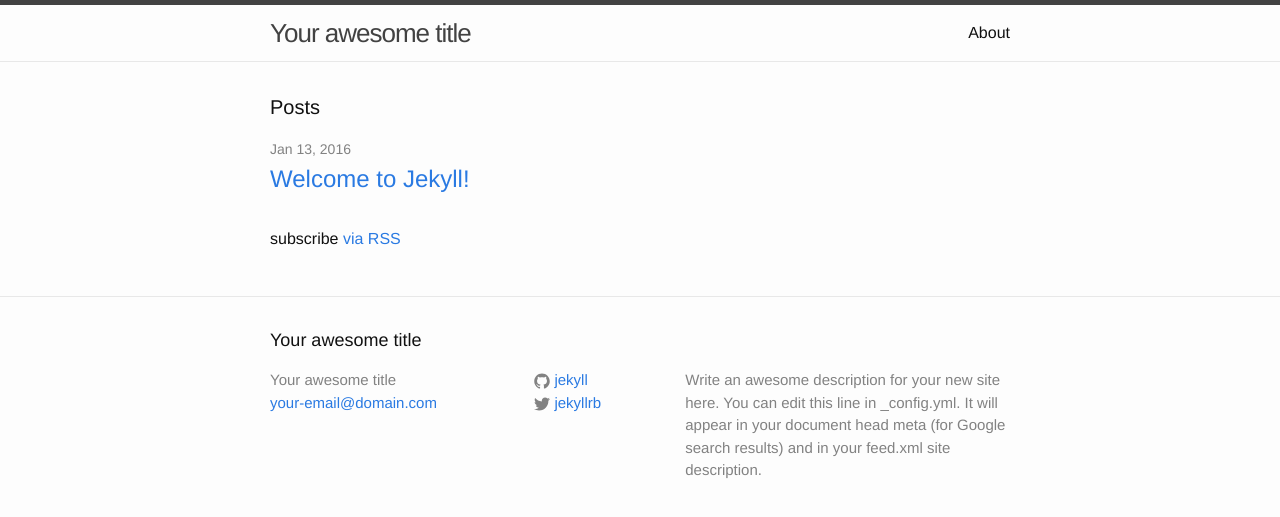
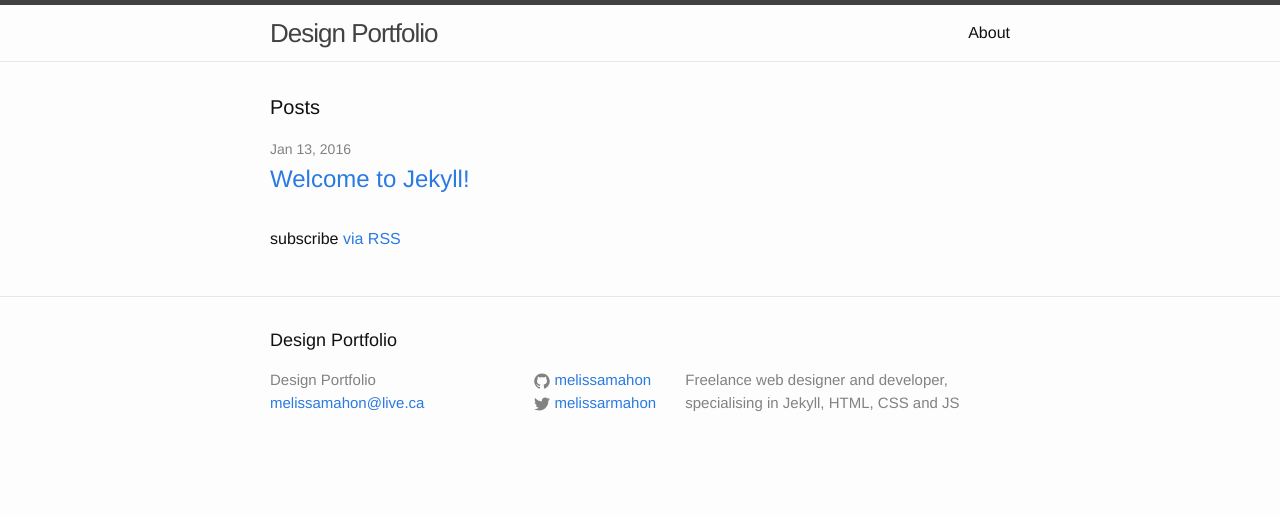
Before and after one commit to Melissa-Mahon/designer-portfolio, a Jekyll site: the page built from index.html, in a window 1280 px wide. Shown: the top 517 px of the page. Built offline with Jekyll 4.4.1, drawn with Linux system fonts in a browser that asks for light colours.

Commit message:
Customized config file

```diff
--- a/_config.yml
+++ b/_config.yml
@@ -6,16 +6,26 @@
 # 'jekyll serve'. If you change this file, please restart the server process.
 
 # Site settings
-title: Your awesome title
-email: your-email@domain.com
-description: > # this means to ignore newlines until "baseurl:"
-  Write an awesome description for your new site here. You can edit this
-  line in _config.yml. It will appear in your document head meta (for
-  Google search results) and in your feed.xml site description.
+title: Design Portfolio
+email: melissamahon@live.ca
+description: > # this means to ignore newlines until "baseurl;"
+  Freelance web designer and developer, specialising in Jekyll, HTML, CSS and JS
 baseurl: "" # the subpath of your site, e.g. /blog
-url: "http://yourdomain.com" # the base hostname & protocol for your site
-twitter_username: jekyllrb
-github_username:  jekyll
+url: "http://example.com" # the base hostname & protocol for your site
+twitter_username: melissarmahon
+github_username:  melissamahon
+
+permalink: /:categories/:title
+
+links:
+  -title: about
+  url: /about
+  -title: work
+  url: /work
+  -title: articles
+  url: /articles
+  -title: /hire me
+  url: /hire-me
 
 # Build settings
 markdown: kramdown
```
